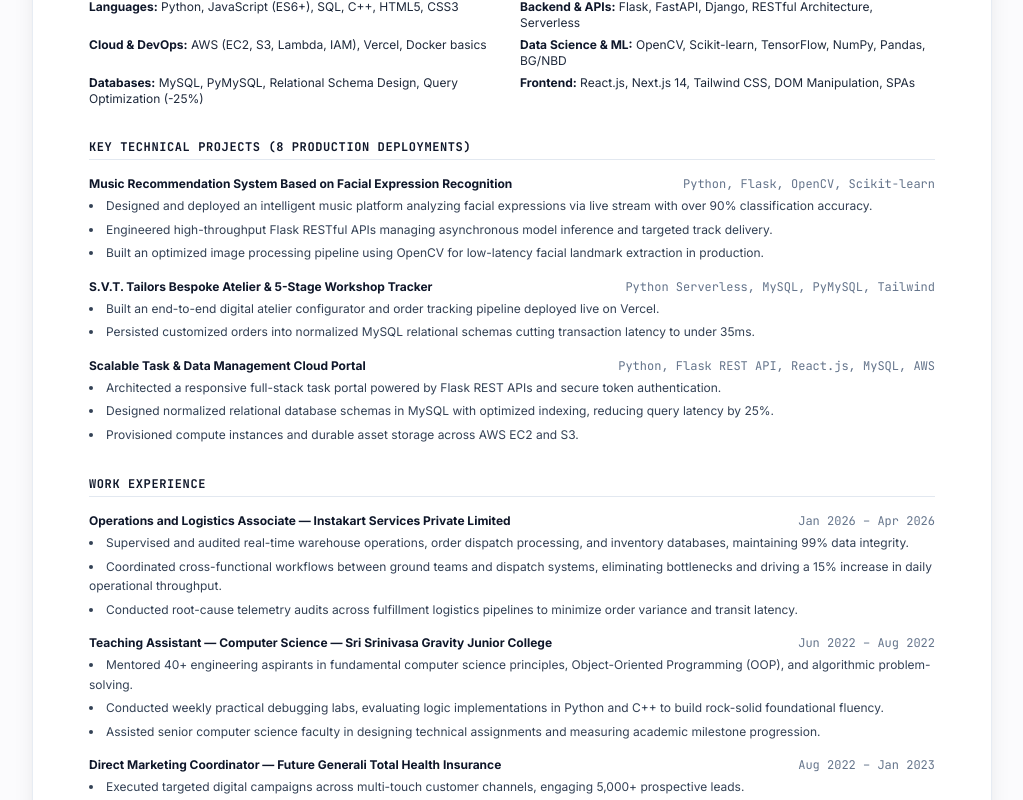
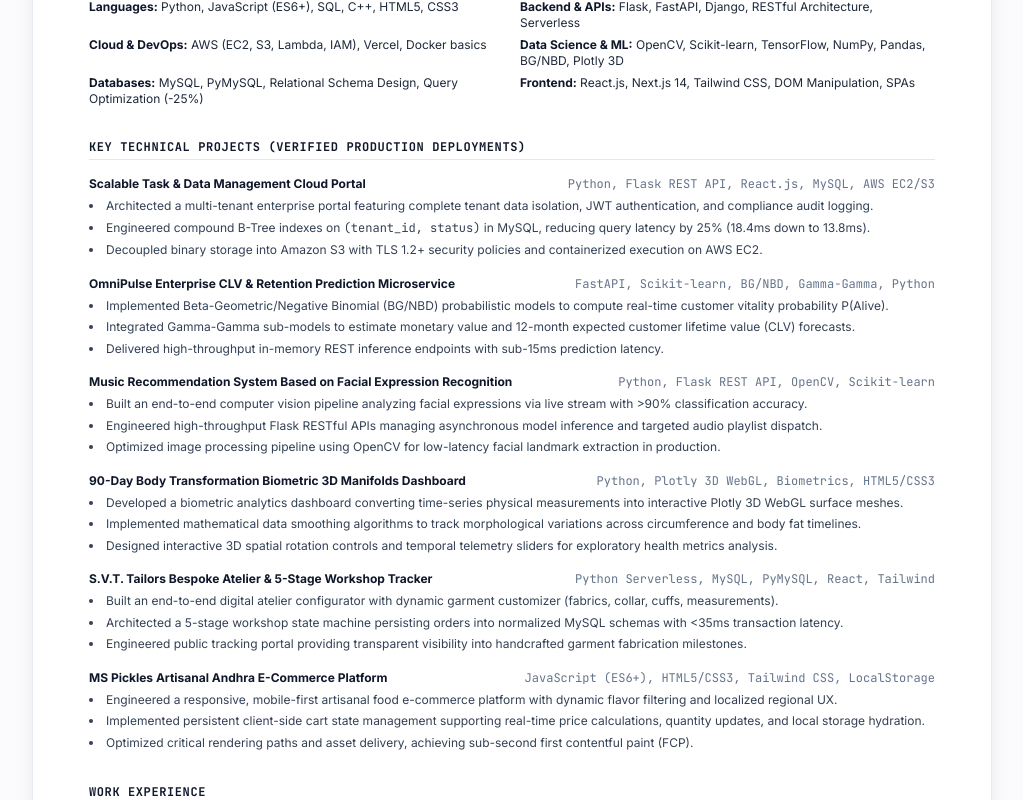
Before and after one commit to vardhanyerramsetti71beep/MY-Portfolio, a React (Vite) app: page /resume in a window 1280 px wide. Shown: the part 860-1660 px from the top of the page, without its empty margins (128-1151 px from the left). Built offline with nearby package versions, Linux system fonts and the light colour scheme.

Commit message:
feat(resume): add 6 targeted production projects excluding OG showcase and Google Forms

```diff
--- a/src/pages/Resume.jsx
+++ b/src/pages/Resume.jsx
@@ -106,7 +106,7 @@
             <div><strong className="text-slate-900 dark:text-white print:text-black">Languages:</strong> Python, JavaScript (ES6+), SQL, C++, HTML5, CSS3</div>
             <div><strong className="text-slate-900 dark:text-white print:text-black">Backend &amp; APIs:</strong> Flask, FastAPI, Django, RESTful Architecture, Serverless</div>
             <div><strong className="text-slate-900 dark:text-white print:text-black">Cloud &amp; DevOps:</strong> AWS (EC2, S3, Lambda, IAM), Vercel, Docker basics</div>
-            <div><strong className="text-slate-900 dark:text-white print:text-black">Data Science &amp; ML:</strong> OpenCV, Scikit-learn, TensorFlow, NumPy, Pandas, BG/NBD</div>
+            <div><strong className="text-slate-900 dark:text-white print:text-black">Data Science &amp; ML:</strong> OpenCV, Scikit-learn, TensorFlow, NumPy, Pandas, BG/NBD, Plotly 3D</div>
             <div><strong className="text-slate-900 dark:text-white print:text-black">Databases:</strong> MySQL, PyMySQL, Relational Schema Design, Query Optimization (-25%)</div>
             <div><strong className="text-slate-900 dark:text-white print:text-black">Frontend:</strong> React.js, Next.js 14, Tailwind CSS, DOM Manipulation, SPAs</div>
           </div>
@@ -115,41 +115,84 @@
         {/* Section: Key Technical Projects */}
         <div className="space-y-4">
           <h3 className="text-xs font-bold font-mono uppercase tracking-wider text-slate-900 dark:text-white print:text-black border-b border-slate-200 dark:border-slate-700 print:border-gray-300 pb-1">
-            Key Technical Projects (8 Production Deployments)
+            Key Technical Projects (Verified Production Deployments)
           </h3>
 
+          {/* Project 1: Scalable Task Cloud Portal */}
           <div className="space-y-1">
-            <div className="flex justify-between items-baseline text-xs font-bold text-slate-900 dark:text-white print:text-black">
-              <span>Music Recommendation System Based on Facial Expression Recognition</span>
-              <span className="font-mono font-normal text-slate-500 dark:text-slate-400 print:text-gray-600">Python, Flask, OpenCV, Scikit-learn</span>
+            <div className="flex flex-col sm:flex-row sm:justify-between sm:items-baseline text-xs font-bold text-slate-900 dark:text-white print:text-black">
+              <span>Scalable Task &amp; Data Management Cloud Portal</span>
+              <span className="font-mono font-normal text-slate-500 dark:text-slate-400 print:text-gray-600">Python, Flask REST API, React.js, MySQL, AWS EC2/S3</span>
             </div>
-            <ul className="list-disc list-inside text-xs text-slate-700 dark:text-slate-300 print:text-gray-800 space-y-1 leading-relaxed">
-              <li>Designed and deployed an intelligent music platform analyzing facial expressions via live stream with over 90% classification accuracy.</li>
-              <li>Engineered high-throughput Flask RESTful APIs managing asynchronous model inference and targeted track delivery.</li>
-              <li>Built an optimized image processing pipeline using OpenCV for low-latency facial landmark extraction in production.</li>
+            <ul className="list-disc list-inside text-xs text-slate-700 dark:text-slate-300 print:text-gray-800 space-y-0.5 leading-relaxed">
+              <li>Architected a multi-tenant enterprise portal featuring complete tenant data isolation, JWT authentication, and compliance audit logging.</li>
+              <li>Engineered compound B-Tree indexes on <code>(tenant_id, status)</code> in MySQL, reducing query latency by 25% (18.4ms down to 13.8ms).</li>
+              <li>Decoupled binary storage into Amazon S3 with TLS 1.2+ security policies and containerized execution on AWS EC2.</li>
             </ul>
           </div>
 
+          {/* Project 2: OmniPulse Retention & CLV Engine */}
           <div className="space-y-1">
-            <div className="flex justify-between items-baseline text-xs font-bold text-slate-900 dark:text-white print:text-black">
-              <span>S.V.T. Tailors Bespoke Atelier &amp; 5-Stage Workshop Tracker</span>
-              <span className="font-mono font-normal text-slate-500 dark:text-slate-400 print:text-gray-600">Python Serverless, MySQL, PyMySQL, Tailwind</span>
+            <div className="flex flex-col sm:flex-row sm:justify-between sm:items-baseline text-xs font-bold text-slate-900 dark:text-white print:text-black">
+              <span>OmniPulse Enterprise CLV &amp; Retention Prediction Microservice</span>
+              <span className="font-mono font-normal text-slate-500 dark:text-slate-400 print:text-gray-600">FastAPI, Scikit-learn, BG/NBD, Gamma-Gamma, Python</span>
             </div>
-            <ul className="list-disc list-inside text-xs text-slate-700 dark:text-slate-300 print:text-gray-800 space-y-1 leading-relaxed">
-              <li>Built an end-to-end digital atelier configurator and order tracking pipeline deployed live on Vercel.</li>
-              <li>Persisted customized orders into normalized MySQL relational schemas cutting transaction latency to under 35ms.</li>
+            <ul className="list-disc list-inside text-xs text-slate-700 dark:text-slate-300 print:text-gray-800 space-y-0.5 leading-relaxed">
+              <li>Implemented Beta-Geometric/Negative Binomial (BG/NBD) probabilistic models to compute real-time customer vitality probability P(Alive).</li>
+              <li>Integrated Gamma-Gamma sub-models to estimate monetary value and 12-month expected customer lifetime value (CLV) forecasts.</li>
+              <li>Delivered high-throughput in-memory REST inference endpoints with sub-15ms prediction latency.</li>
             </ul>
           </div>
 
+          {/* Project 3: Music Emotion Recommender */}
           <div className="space-y-1">
-            <div className="flex justify-between items-baseline text-xs font-bold text-slate-900 dark:text-white print:text-black">
-              <span>Scalable Task &amp; Data Management Cloud Portal</span>
-              <span className="font-mono font-normal text-slate-500 dark:text-slate-400 print:text-gray-600">Python, Flask REST API, React.js, MySQL, AWS</span>
+            <div className="flex flex-col sm:flex-row sm:justify-between sm:items-baseline text-xs font-bold text-slate-900 dark:text-white print:text-black">
+              <span>Music Recommendation System Based on Facial Expression Recognition</span>
+              <span className="font-mono font-normal text-slate-500 dark:text-slate-400 print:text-gray-600">Python, Flask REST API, OpenCV, Scikit-learn</span>
             </div>
-            <ul className="list-disc list-inside text-xs text-slate-700 dark:text-slate-300 print:text-gray-800 space-y-1 leading-relaxed">
-              <li>Architected a responsive full-stack task portal powered by Flask REST APIs and secure token authentication.</li>
-              <li>Designed normalized relational database schemas in MySQL with optimized indexing, reducing query latency by 25%.</li>
-              <li>Provisioned compute instances and durable asset storage across AWS EC2 and S3.</li>
+            <ul className="list-disc list-inside text-xs text-slate-700 dark:text-slate-300 print:text-gray-800 space-y-0.5 leading-relaxed">
+              <li>Built an end-to-end computer vision pipeline analyzing facial expressions via live stream with &gt;90% classification accuracy.</li>
+              <li>Engineered high-throughput Flask RESTful APIs managing asynchronous model inference and targeted audio playlist dispatch.</li>
+              <li>Optimized image processing pipeline using OpenCV for low-latency facial landmark extraction in production.</li>
+            </ul>
+          </div>
+
+          {/* Project 4: 90-Day Body Transformation */}
+          <div className="space-y-1">
+            <div className="flex flex-col sm:flex-row sm:justify-between sm:items-baseline text-xs font-bold text-slate-900 dark:text-white print:text-black">
+              <span>90-Day Body Transformation Biometric 3D Manifolds Dashboard</span>
+              <span className="font-mono font-normal text-slate-500 dark:text-slate-400 print:text-gray-600">Python, Plotly 3D WebGL, Biometrics, HTML5/CSS3</span>
+            </div>
+            <ul className="list-disc list-inside text-xs text-slate-700 dark:text-slate-300 print:text-gray-800 space-y-0.5 leading-relaxed">
+              <li>Developed a biometric analytics dashboard converting time-series physical measurements into interactive Plotly 3D WebGL surface meshes.</li>
+              <li>Implemented mathematical data smoothing algorithms to track morphological variations across circumference and body fat timelines.</li>
+              <li>Designed interactive 3D spatial rotation controls and temporal telemetry sliders for exploratory health metrics analysis.</li>
+            </ul>
+          </div>
+
+          {/* Project 5: S.V.T. Tailors Atelier */}
+          <div className="space-y-1">
+            <div className="flex flex-col sm:flex-row sm:justify-between sm:items-baseline text-xs font-bold text-slate-900 dark:text-white print:text-black">
+              <span>S.V.T. Tailors Bespoke Atelier &amp; 5-Stage Workshop Tracker</span>
+              <span className="font-mono font-normal text-slate-500 dark:text-slate-400 print:text-gray-600">Python Serverless, MySQL, PyMySQL, React, Tailwind</span>
+            </div>
+            <ul className="list-disc list-inside text-xs text-slate-700 dark:text-slate-300 print:text-gray-800 space-y-0.5 leading-relaxed">
+              <li>Built an end-to-end digital atelier configurator with dynamic garment customizer (fabrics, collar, cuffs, measurements).</li>
+              <li>Architected a 5-stage workshop state machine persisting orders into normalized MySQL schemas with &lt;35ms transaction latency.</li>
+              <li>Engineered public tracking portal providing transparent visibility into handcrafted garment fabrication milestones.</li>
+            </ul>
+          </div>
+
+          {/* Project 6: MS Pickles Store */}
+          <div className="space-y-1">
+            <div className="flex flex-col sm:flex-row sm:justify-between sm:items-baseline text-xs font-bold text-slate-900 dark:text-white print:text-black">
+              <span>MS Pickles Artisanal Andhra E-Commerce Platform</span>
+              <span className="font-mono font-normal text-slate-500 dark:text-slate-400 print:text-gray-600">JavaScript (ES6+), HTML5/CSS3, Tailwind CSS, LocalStorage</span>
+            </div>
+            <ul className="list-disc list-inside text-xs text-slate-700 dark:text-slate-300 print:text-gray-800 space-y-0.5 leading-relaxed">
+              <li>Engineered a responsive, mobile-first artisanal food e-commerce platform with dynamic flavor filtering and localized regional UX.</li>
+              <li>Implemented persistent client-side cart state management supporting real-time price calculations, quantity updates, and local storage hydration.</li>
+              <li>Optimized critical rendering paths and asset delivery, achieving sub-second first contentful paint (FCP).</li>
             </ul>
           </div>
         </div>
```
